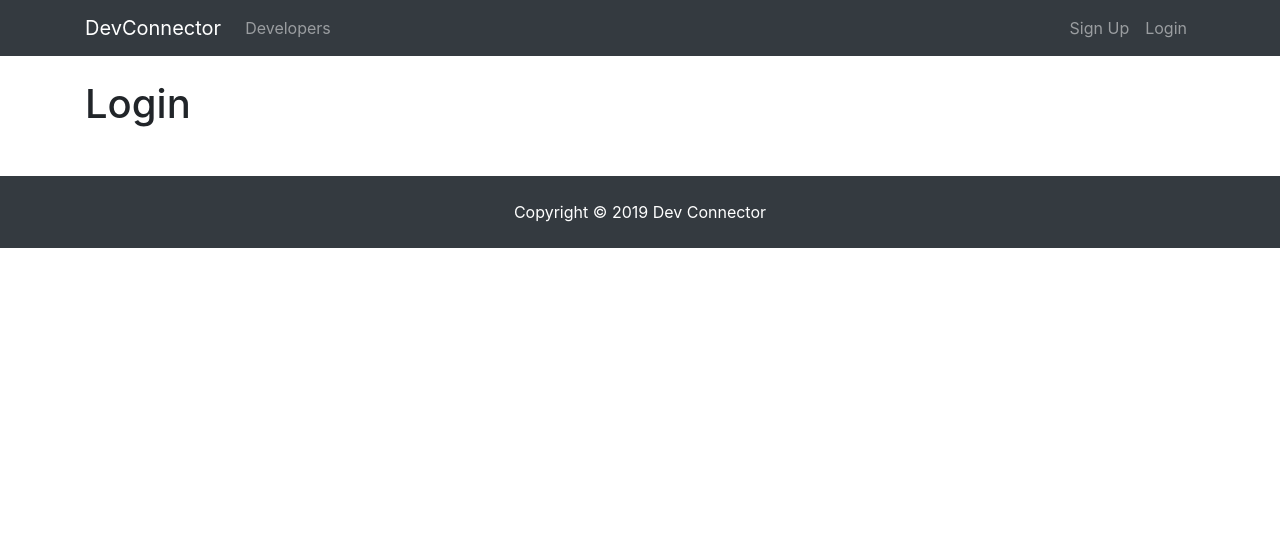
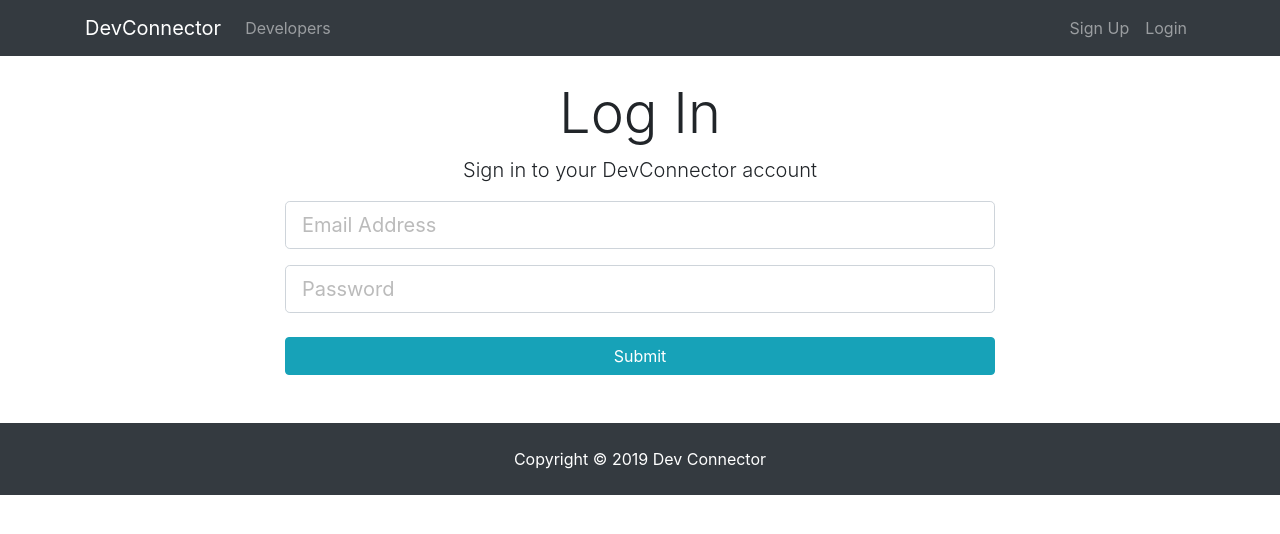
Before and after one commit to prmorais13/devconnectors, a React (Create React App) app in the folder client/: page /login in a window 1280 px wide. Shown: the top 534 px of the page. Built offline with nearby package versions, Linux system fonts and the light colour scheme.

Commit message:
Login Form Functionality

```diff
--- a/client/src/App.js
+++ b/client/src/App.js
@@ -1,6 +1,9 @@
 import React, { Component } from 'react';
 import { BrowserRouter as Router, Route } from 'react-router-dom';
+import jwtDecode from 'jwt-decode';
+
 import { Provider } from 'react-redux';
+import store from './store';
 
 import './App.css';
 
@@ -9,8 +12,19 @@ import Footer from './components/layout/Footer';
 import Landing from './components/layout/Landing';
 import Register from './components/auth/Register';
 import Login from './components/auth/Login';
+import setAuthToken from './utils/setAuthToken';
+import { setCurrentUser } from './actions/authActions';
 
-import store from './store';
+// Check for token
+
+if (localStorage.jwtToken) {
+  // Set auth token header auth
+  setAuthToken(localStorage.jwtToken);
+  // Decode token and get user info and exp
+  const decoded = jwtDecode(localStorage.jwtToken);
+  // Set user and isAuthenticate
+  store.dispatch(setCurrentUser(decoded));
+}
 
 class App extends Component {
   render() {
--- a/client/src/components/auth/Login.js
+++ b/client/src/components/auth/Login.js
@@ -1,13 +1,112 @@
 import React, { Component } from 'react';
+import PropTypes from 'prop-types';
+import { connect } from 'react-redux';
+import classnames from 'classnames';
+import { loginUser } from '../../actions/authActions';
 
 class Login extends Component {
+  constructor() {
+    super();
+    this.state = {
+      email: '',
+      password: '',
+      errors: {}
+    };
+
+    // this.onChange() = this.onChange().bind(this)
+    // this.onSubmit() = this.onSubmit().bind(this)
+  }
+
+  componentWillReceiveProps(nextProps) {
+    if (nextProps.auth.isAuthenticated) {
+      this.props.history.push('/dashboard');
+    }
+    if (nextProps.errors) {
+      this.setState({ errors: nextProps.errors });
+    }
+  }
+
+  onSubmit = e => {
+    const { email, password } = this.state;
+    e.preventDefault();
+
+    const userData = {
+      email,
+      password
+    };
+
+    this.props.loginUser(userData);
+  };
+
+  onChange = e => {
+    this.setState({ [e.target.name]: e.target.value });
+  };
+
   render() {
+    const { errors } = this.state;
+
     return (
-      <div>
-        <h1>Login</h1>
+      <div className="login">
+        <div className="container">
+          <div className="row">
+            <div className="col-md-8 m-auto">
+              <h1 className="display-4 text-center">Log In</h1>
+              <p className="lead text-center">
+                Sign in to your DevConnector account
+              </p>
+              <form onSubmit={this.onSubmit} noValidate>
+                <div className="form-group">
+                  <input
+                    type="email"
+                    className={classnames('form-control form-control-lg', {
+                      'is-invalid': errors.email
+                    })}
+                    placeholder="Email Address"
+                    name="email"
+                    value={this.state.name}
+                    onChange={this.onChange}
+                  />
+                  {errors.email && (
+                    <div className="invalid-feedback">{errors.email}</div>
+                  )}
+                </div>
+                <div className="form-group">
+                  <input
+                    type="password"
+                    className={classnames('form-control form-control-lg', {
+                      'is-invalid': errors.password
+                    })}
+                    placeholder="Password"
+                    name="password"
+                    value={this.state.password}
+                    onChange={this.onChange}
+                  />
+                  {errors.password && (
+                    <div className="invalid-feedback">{errors.password}</div>
+                  )}
+                </div>
+                <input type="submit" className="btn btn-info btn-block mt-4" />
+              </form>
+            </div>
+          </div>
+        </div>
       </div>
     );
   }
 }
 
-export default Login;
+Login.propTypes = {
+  loginUser: PropTypes.func.isRequired,
+  auth: PropTypes.object.isRequired,
+  errors: PropTypes.object.isRequired
+};
+
+const mapStateToProps = state => ({
+  auth: state.auth,
+  errors: state.errors
+});
+
+export default connect(
+  mapStateToProps,
+  { loginUser }
+)(Login);
--- a/client/src/components/auth/Register.js
+++ b/client/src/components/auth/Register.js
@@ -1,8 +1,8 @@
 import React, { Component } from 'react';
 import PropTypes from 'prop-types';
+import { connect } from 'react-redux';
 import { withRouter } from 'react-router-dom';
 import classnames from 'classnames';
-import { connect } from 'react-redux';
 import { registeruser } from '../../actions/authActions';
 
 class Register extends Component {
```
